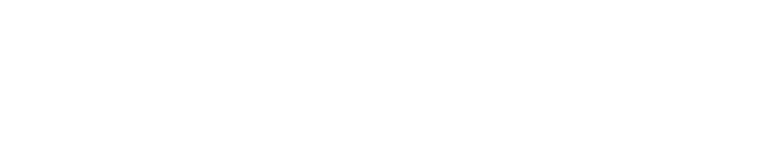
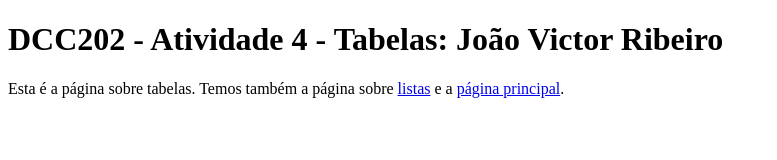
Before and after one commit to ufjf-dcc202/ufjf-dcc202-2023-3-b-atv4-jvribeiro207, a website: page tabelas.html in a window 1280 px wide. Shown: the whole page, without its empty margins (0-777 px from the left). Drawn offline with Linux system fonts and the light colour scheme.

Commit message:
adiciona conteúdo em tabelas

```diff
--- a/tabelas.html
+++ b/tabelas.html
@@ -3,9 +3,12 @@
 <head>
     <meta charset="UTF-8">
     <meta name="viewport" content="width=device-width, initial-scale=1.0">
-    <title>Document</title>
+    <title>DCC202 - Atividade 4 - Tabelas: João Victor Ribeiro</title>
 </head>
 <body>
-
+    <main>
+        <h1>DCC202 - Atividade 4 - Tabelas: João Victor Ribeiro</h1>
+        <p>Esta é a página sobre tabelas. Temos também a página sobre <a href = "listas.html">listas</a> e a <a href="index.html">página principal</a>.</p>
+    </main>
 </body>
 </html>
```
